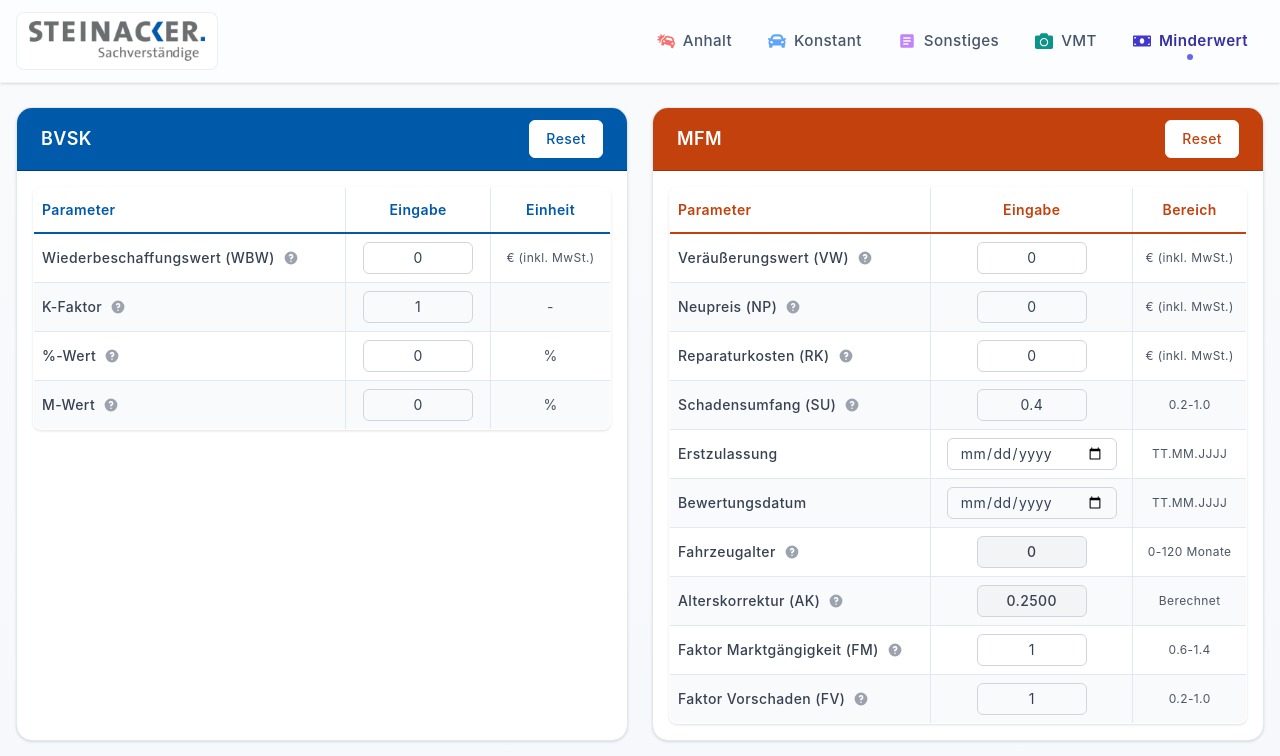
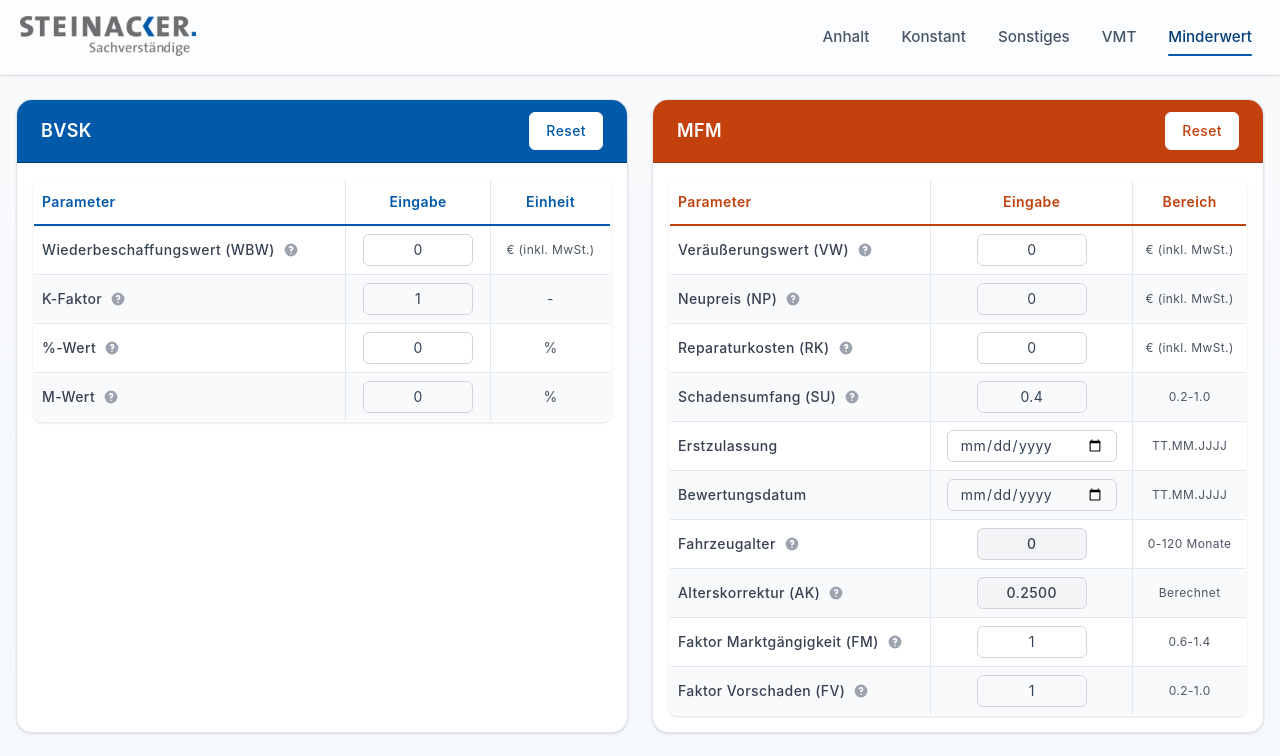
Before and after one commit to hoidOS/ifu, a Next.js app: page /minderwert in a window 1280 px wide. Shown: the top 756 px of the page. Built offline with nearby package versions, Linux system fonts and the light colour scheme.

Commit message:
feat: nav

```diff
--- a/components/Navbar.tsx
+++ b/components/Navbar.tsx
@@ -2,7 +2,7 @@
 import Link from 'next/link';
 import logo from '../assets/logo/logo.png';
 import { useRouter } from 'next/router';
-import { FaBars, FaTimes, FaCarCrash, FaCar, FaCamera, FaMoneyBill } from 'react-icons/fa'
+import { FaBars, FaTimes } from 'react-icons/fa'
 import { useState, useEffect, useRef } from 'react'
 
 function Navbar() {
@@ -124,11 +124,17 @@
     const isVmtActive = router.pathname === '/vmt'
     const isMinderwertActive = router.pathname === '/minderwert'
 
-    const mobileLinkClasses = (isActive: boolean, activeClasses: string) =>
-        `group flex items-center gap-4 rounded-lg p-4 transition-colors duration-200 active:scale-[0.98] ${isActive ? activeClasses : 'hover:bg-slate-100/60'}`
+    const mobileLinkClasses = (isActive: boolean) =>
+        `block rounded-md border-l-4 px-4 py-3 text-base font-semibold tracking-normal transition-colors duration-200 active:scale-[0.99] focus-visible:outline-none focus-visible:ring-2 focus-visible:ring-primary-300 focus-visible:ring-offset-2 ${isActive
+            ? 'border-primary-700 bg-primary-50 text-primary-800'
+            : 'border-transparent text-slate-800 hover:bg-slate-100/70 hover:text-primary-800'
+        }`
 
-    const desktopLinkClasses = (isActive: boolean, activeClasses: string, hoverClasses: string) =>
-        `group relative flex items-center justify-center gap-2 rounded-lg px-4 py-2 text-[0.95rem] font-medium transition-colors duration-200 after:absolute after:bottom-0 after:left-1/2 after:h-1.5 after:w-1.5 after:-translate-x-1/2 after:rounded-full after:opacity-0 after:transition-opacity after:duration-200 focus-visible:outline-none focus-visible:ring-2 focus-visible:ring-slate-300 focus-visible:ring-offset-2 ${isActive ? activeClasses : `text-slate-600 ${hoverClasses}`}`
+    const desktopLinkClasses = (isActive: boolean) =>
+        `relative inline-flex items-center px-3 py-2 text-[0.95rem] font-medium tracking-normal transition-colors duration-200 after:absolute after:bottom-0 after:left-3 after:right-3 after:h-0.5 after:rounded-full after:bg-primary-700 after:transition-opacity after:duration-200 focus-visible:outline-none focus-visible:ring-2 focus-visible:ring-primary-300 focus-visible:ring-offset-2 ${isActive
+            ? 'text-primary-800 after:opacity-100'
+            : 'text-slate-600 after:opacity-0 hover:text-primary-800'
+        }`
 
     return (
         <>
@@ -140,10 +146,9 @@
                     <div className="self-center">
                         <Link
                             href="/"
-                            className="inline-flex rounded-lg focus-visible:outline-none focus-visible:ring-2 focus-visible:ring-primary-300 focus-visible:ring-offset-2"
+                            className="inline-flex rounded-md px-1 py-1 focus-visible:outline-none focus-visible:ring-2 focus-visible:ring-primary-300 focus-visible:ring-offset-2"
                             aria-label="Zur STEINACKER Startseite"
                         >
-                            <span className="inline-flex items-center rounded-lg border border-slate-200/70 bg-white/60 px-3 py-2 backdrop-blur transition-colors duration-200 hover:border-slate-300 hover:bg-white/80">
                             <Image
                                 src={logo}
                                 alt="Steinacker"
@@ -152,82 +157,53 @@
                                 className="h-auto w-36 object-contain md:w-44"
                                 priority
                             />
-                            </span>
                         </Link>
                     </div>
                     <div className="hidden lg:flex items-center">
-                        <ul className="flex items-center gap-1 text-slate-600">
+                        <ul className="flex items-center gap-2 text-slate-600">
                             <li>
                                 <Link
                                     href="/bremsweg"
-                                    className={desktopLinkClasses(isBremswegActive, 'font-semibold text-red-700 after:bg-red-500 after:opacity-100', 'hover:bg-white/70 hover:text-red-600')}
+                                    className={desktopLinkClasses(isBremswegActive)}
                                     aria-current={isBremswegActive ? 'page' : undefined}
                                 >
-                                    <FaCarCrash
-                                        className={`${isBremswegActive ? 'text-red-600' : 'text-red-400 group-hover:text-red-500'}`}
-                                        size={18}
-                                        aria-hidden="true"
-                                    />
-                                    <span>Anhalt</span>
+                                    Anhalt
                                 </Link>
                             </li>
                             <li>
                                 <Link
                                     href="/konstantfahrt"
-                                    className={desktopLinkClasses(isKonstantfahrtActive, 'font-semibold text-blue-700 after:bg-blue-500 after:opacity-100', 'hover:bg-white/70 hover:text-blue-600')}
+                                    className={desktopLinkClasses(isKonstantfahrtActive)}
                                     aria-current={isKonstantfahrtActive ? 'page' : undefined}
                                 >
-                                    <FaCar
-                                        className={`${isKonstantfahrtActive ? 'text-blue-600' : 'text-blue-400 group-hover:text-blue-500'}`}
-                                        size={18}
-                                        aria-hidden="true"
-                                    />
-                                    <span>Konstant</span>
+                                    Konstant
                                 </Link>
                             </li>
                             <li>
                                 <Link
                                     href="/sonstige"
-                                    className={desktopLinkClasses(isSonstActive, 'font-semibold text-purple-700 after:bg-purple-500 after:opacity-100', 'hover:bg-white/70 hover:text-purple-600')}
+                                    className={desktopLinkClasses(isSonstActive)}
                                     aria-current={isSonstActive ? 'page' : undefined}
                                 >
-                                    <svg
-                                        className={`h-[18px] w-[18px] ${isSonstActive ? 'text-purple-600' : 'text-purple-400 group-hover:text-purple-500'}`}
-                                        viewBox="0 0 24 24"
-                                        fill="currentColor"
-                                        aria-hidden="true"
-                                    >
-                                        <path d="M19 3H5c-1.1 0-2 .9-2 2v14c0 1.1.9 2 2 2h14c1.1 0 2-.9 2-2V5c0-1.1-.9-2-2-2zm-5 14H7v-2h7v2zm3-4H7v-2h10v2zm0-4H7V7h10v2z"/>
-                                    </svg>
-                                    <span>Sonstiges</span>
+                                    Sonstiges
                                 </Link>
                             </li>
                             <li>
                                 <Link
                                     href="/vmt"
-                                    className={desktopLinkClasses(isVmtActive, 'font-semibold text-teal-800 after:bg-teal-500 after:opacity-100', 'hover:bg-white/70 hover:text-teal-700')}
+                                    className={desktopLinkClasses(isVmtActive)}
                                     aria-current={isVmtActive ? 'page' : undefined}
                                 >
-                                    <FaCamera
-                                        className={`${isVmtActive ? 'text-teal-700' : 'text-teal-600 group-hover:text-teal-700'}`}
-                                        size={18}
-                                        aria-hidden="true"
-                                    />
-                                    <span>VMT</span>
+                                    VMT
                                 </Link>
                             </li>
                             <li>
                                 <Link
                                     href="/minderwert"
-                                    className={desktopLinkClasses(isMinderwertActive, 'font-semibold text-indigo-800 after:bg-indigo-500 after:opacity-100', 'hover:bg-white/70 hover:text-indigo-700')}
+                                    className={desktopLinkClasses(isMinderwertActive)}
                                     aria-current={isMinderwertActive ? 'page' : undefined}
                                 >
-                                    <FaMoneyBill
-                                        className={`${isMinderwertActive ? 'text-indigo-700' : 'text-indigo-600 group-hover:text-indigo-700'}`}
-                                        size={18}
-                                        aria-hidden="true"
-                                    />
-                                    <span>Minderwert</span>
+                                    Minderwert
                                 </Link>
                             </li>
                         </ul>
@@ -275,10 +251,9 @@
                         <Link
                             href="/"
                             onClick={closeNav}
-                            className="inline-flex rounded-lg focus-visible:outline-none focus-visible:ring-2 focus-visible:ring-primary-300 focus-visible:ring-offset-2"
+                            className="inline-flex rounded-md px-1 py-1 focus-visible:outline-none focus-visible:ring-2 focus-visible:ring-primary-300 focus-visible:ring-offset-2"
                             aria-label="Zur STEINACKER Startseite"
                         >
-                            <span className="inline-flex items-center rounded-lg border border-slate-200/70 bg-white/60 px-3 py-2 backdrop-blur transition-colors duration-200 active:bg-white/80">
                             <Image
                                 src={logo}
                                 alt="STEINACKER"
@@ -288,7 +263,6 @@
                                 priority
                             />
                             <span id="mobile-menu-title" className="sr-only">STEINACKER</span>
-                            </span>
                         </Link>
                         <button
                             type="button"
@@ -308,67 +282,50 @@
                                 <Link
                                     href="/bremsweg"
                                     onClick={closeNav}
-                                    className={mobileLinkClasses(isBremswegActive, 'bg-red-50 text-red-700')}
+                                    className={mobileLinkClasses(isBremswegActive)}
                                     aria-current={isBremswegActive ? 'page' : undefined}
                                 >
-                                    <span className={`flex h-11 w-11 items-center justify-center rounded-lg transition-colors ${isBremswegActive ? 'bg-red-100 text-red-700' : 'bg-red-100 text-red-600 group-hover:bg-red-200'}`}>
-                                        <FaCarCrash size={20} aria-hidden="true" />
-                                    </span>
-                                    <span className={`font-semibold ${isBremswegActive ? 'text-red-700' : 'text-slate-900 group-hover:text-red-600'}`}>Anhaltevorgang</span>
+                                    Anhaltevorgang
                                 </Link>
                             </li>
                             <li className={nav ? "opacity-100 transform translate-x-0 transition-all duration-500 delay-200" : "opacity-0 transform translate-x-4"}>
                                 <Link
                                     href="/konstantfahrt"
                                     onClick={closeNav}
-                                    className={mobileLinkClasses(isKonstantfahrtActive, 'bg-blue-50 text-blue-700')}
+                                    className={mobileLinkClasses(isKonstantfahrtActive)}
                                     aria-current={isKonstantfahrtActive ? 'page' : undefined}
                                 >
-                                    <span className={`flex h-11 w-11 items-center justify-center rounded-lg transition-colors ${isKonstantfahrtActive ? 'bg-blue-100 text-blue-700' : 'bg-blue-100 text-blue-600 group-hover:bg-blue-200'}`}>
-                                        <FaCar size={20} aria-hidden="true" />
-                                    </span>
-                                    <span className={`font-semibold ${isKonstantfahrtActive ? 'text-blue-700' : 'text-slate-900 group-hover:text-blue-600'}`}>Konstantfahrt</span>
+                                    Konstantfahrt
                                 </Link>
                             </li>
                             <li className={nav ? "opacity-100 transform translate-x-0 transition-all duration-500 delay-300" : "opacity-0 transform translate-x-4"}>
                                 <Link
                                     href="/sonstige"
                                     onClick={closeNav}
-                                    className={mobileLinkClasses(isSonstActive, 'bg-purple-50 text-purple-700')}
+                                    className={mobileLinkClasses(isSonstActive)}
                                     aria-current={isSonstActive ? 'page' : undefined}
                                 >
-                                    <span className={`flex h-11 w-11 items-center justify-center rounded-lg transition-colors ${isSonstActive ? 'bg-purple-100 text-purple-700' : 'bg-purple-100 text-purple-600 group-hover:bg-purple-200'}`}>
-                                        <svg width="20" height="20" viewBox="0 0 24 24" fill="currentColor" aria-hidden="true">
-                                            <path d="M19 3H5c-1.1 0-2 .9-2 2v14c0 1.1.9 2 2 2h14c1.1 0 2-.9 2-2V5c0-1.1-.9-2-2-2zm-5 14H7v-2h7v2zm3-4H7v-2h10v2zm0-4H7V7h10v2z"/>
-                                        </svg>
-                                    </span>
-                                    <span className={`font-semibold ${isSonstActive ? 'text-purple-700' : 'text-slate-900 group-hover:text-purple-600'}`}>Sonstiges</span>
+                                    Sonstiges
                                 </Link>
                             </li>
                             <li className={nav ? "opacity-100 transform translate-x-0 transition-all duration-500 delay-400" : "opacity-0 transform translate-x-4"}>
                                 <Link
                                     href="/vmt"
                                     onClick={closeNav}
-                                    className={mobileLinkClasses(isVmtActive, 'bg-teal-50 text-teal-800')}
+                                    className={mobileLinkClasses(isVmtActive)}
                                     aria-current={isVmtActive ? 'page' : undefined}
                                 >
-                                    <span className={`flex h-11 w-11 items-center justify-center rounded-lg transition-colors ${isVmtActive ? 'bg-teal-100 text-teal-800' : 'bg-teal-50 text-teal-700 group-hover:bg-teal-100'}`}>
-                                        <FaCamera size={20} aria-hidden="true" />
-                                    </span>
-                                    <span className={`font-semibold ${isVmtActive ? 'text-teal-800' : 'text-slate-900 group-hover:text-teal-700'}`}>VMT</span>
+                                    VMT
                                 </Link>
                             </li>
                             <li className={nav ? "opacity-100 transform translate-x-0 transition-all duration-500 delay-500" : "opacity-0 transform translate-x-4"}>
                                 <Link
                                     href="/minderwert"
                                     onClick={closeNav}
-                                    className={mobileLinkClasses(isMinderwertActive, 'bg-indigo-50 text-indigo-800')}
+                                    className={mobileLinkClasses(isMinderwertActive)}
                                     aria-current={isMinderwertActive ? 'page' : undefined}
                                 >
-                                    <span className={`flex h-11 w-11 items-center justify-center rounded-lg transition-colors ${isMinderwertActive ? 'bg-indigo-100 text-indigo-800' : 'bg-indigo-50 text-indigo-700 group-hover:bg-indigo-100'}`}>
-                                        <FaMoneyBill size={20} aria-hidden="true" />
-                                    </span>
-                                    <span className={`font-semibold ${isMinderwertActive ? 'text-indigo-800' : 'text-slate-900 group-hover:text-indigo-700'}`}>Minderwert</span>
+                                    Minderwert
                                 </Link>
                             </li>
                         </ul>
```
Lines whose indentation alone changed are shown as unchanged.
